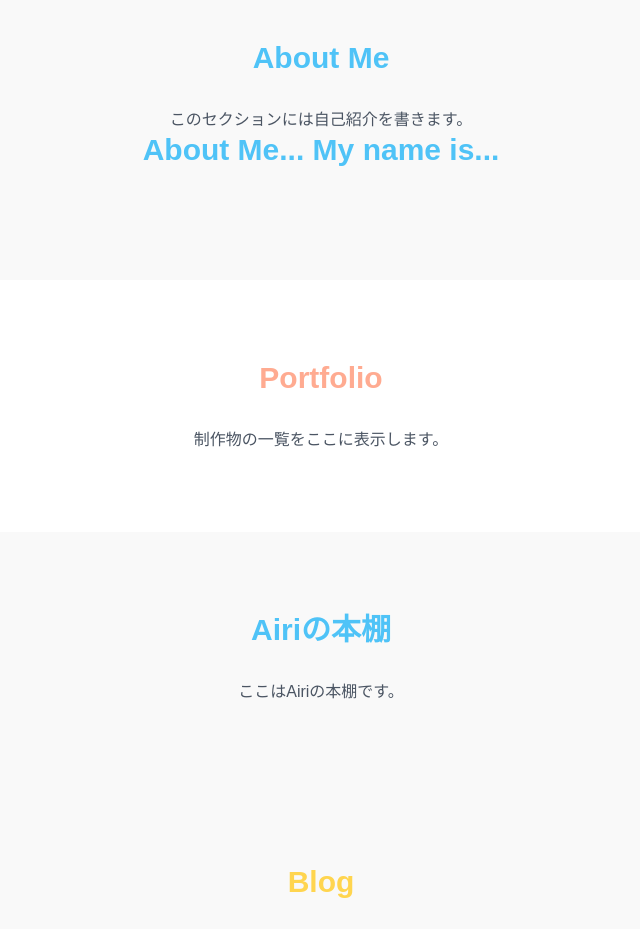
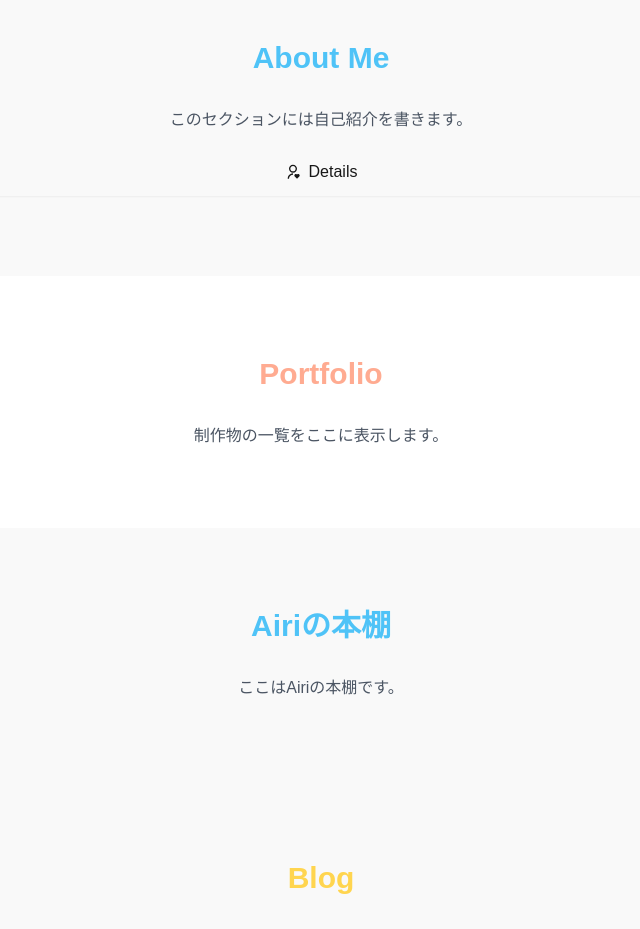
Before and after one commit to AiriNarita/airi-hp, a Next.js app: page / in a window 1280 px wide. Shown: the part 840-1769 px from the top of the page, without its empty margins (319-959 px from the left). Built offline with nearby package versions, Linux system fonts and the light colour scheme.

Commit message:
feat: add about details page

```diff
--- /dev/null
+++ b/app/about/page.tsx
@@ -0,0 +1,18 @@
+import { Footer } from "../components/Footer";
+import { Header } from "../components/Header";
+import { FloatingButtons } from "../components/parts/FloatingButtons";
+import { AboutDetail } from "../components/sections/about/AboutDetail";
+
+
+export default function AboutPage() {
+  return (
+    <div className="min-h-screen">
+    <Header />
+    <FloatingButtons />
+    <div className="min-h-screen py-20 px-8">
+      <AboutDetail />
+    </div>
+    <Footer />
+    </div>
+  );
+}
--- /dev/null
+++ b/app/components/parts/Botton.tsx
@@ -0,0 +1,109 @@
+/**
+ * ボタン共通コンポーネント
+ */
+import Link from "next/link";
+import { IconType } from "react-icons";
+
+/**
+ * ボタンのプロパティ
+ * href: リンク先
+ * label: ラベル
+ * children: 子要素
+ * icon: アイコン
+ * className: クラス名
+ * target: ターゲット
+ * rel: リレーション
+ * variant: バリエーション
+ * onClick: クリックイベント
+ * type: タイプ
+ */
+interface ButtonProps {
+    href?: string;
+    label?: string;
+    children?: React.ReactNode;
+    icon?: IconType;
+    className?: string;
+    target?: string;
+    rel?: string;
+    variant?: 'default' | 'primary' | 'secondary';
+    onClick?: () => void;
+    type?: 'button' | 'submit' | 'reset';
+}
+
+const Button: React.FC<ButtonProps> = ({
+    href,
+    children,
+    icon: Icon,
+    className = '',
+    target,
+    rel,
+    variant = 'default',
+    onClick,
+    type = 'button'
+}) => {
+    // スタイルバリエーションの定義
+    const variantClasses = {
+        default: `
+        bg-white/80 hover:bg-white
+        text-primary
+        border border-primary/10 hover:border-primary/20
+        `,
+        primary: `
+        bg-primary/90
+        text-white
+        hover:bg-primary/80
+        `,
+        secondary: `
+        bg-primary/5
+        text-primary
+        hover:bg-primary/10
+        `
+    };
+
+  // 基本スタイルの定義
+  const baseClasses = `
+    inline-block
+    ${variantClasses[variant]}
+    font-zen-maru font-medium
+    py-3 px-6
+    rounded-md
+    transition-all duration-300
+    shadow-sm hover:shadow-md
+    transform hover:-translate-y-0.5
+    flex items-center justify-center
+    align-center
+    w-full
+  `;
+
+  const combinedClasses = `${baseClasses} ${className}`;
+
+  // リンクとして描画
+  if (href) {
+    return (
+      <Link
+        href={href}
+        className={combinedClasses}
+        target={target}
+        rel={rel}
+      >
+        {Icon && <Icon className="mr-2 w-4 h-4" aria-hidden="true" />}
+        {children}
+      </Link>
+    );
+  }
+
+  // ボタンとして描画
+  return (
+    <button
+      className={combinedClasses}
+      onClick={onClick}
+      type={type}
+    >
+      {Icon && <Icon className="mr-2 w-4 h-4" aria-hidden="true" />}
+      {children}
+    </button>
+  );
+};
+
+
+export default Button;
--- a/app/components/FloatingButtons.tsx
+++ b/app/components/parts/FloatingButtons.tsx
@@ -1,5 +1,5 @@
 import Link from "next/link";
-import { SOCIAL_LINKS } from "./constants/navigation";
+import { SOCIAL_LINKS } from "../constants/navigation";
 
 /**
  * ソーシャルリンクのフローティングボタン
--- a/app/components/sections/about/About.tsx
+++ b/app/components/sections/about/About.tsx
@@ -1,5 +1,6 @@
 import { styles } from "@/app/styles/common";
-import { AboutDetail } from "./AoutDetail";
+import Button from "../../parts/Botton";
+import { RiUserHeartLine } from "react-icons/ri";
 
 export const About = () => {
     return <>
@@ -9,6 +10,17 @@ export const About = () => {
         <p className={styles.paragraph}>
           このセクションには自己紹介を書きます。
         </p>
-        <AboutDetail />
+        <div className="flex justify-center">
+        <Button
+        href="/about"
+        variant="secondary"
+        className="mt-4 w-52"
+        icon={RiUserHeartLine}
+        target="_blank"
+        rel="noopener noreferrer"
+        >
+          Details
+        </Button>
+        </div>
     </>
 };
--- a/app/components/sections/about/AoutDetail.tsx
+++ b/app/components/sections/about/AboutDetail.tsx
@@ -1,9 +1,9 @@
 import { styles } from "@/app/styles/common"
 
 export const AboutDetail = () => {
-    return <>
+    return <div id="aboutDetail">
         <h2 className={`${styles.heading.base} ${styles.heading.blue}`}>
           About Me... My name is...
         </h2>
-    </>
+    </div>
 }
--- a/app/page.tsx
+++ b/app/page.tsx
@@ -1,5 +1,5 @@
 import { Header } from './components/Header';
-import { FloatingButtons } from './components/FloatingButtons';
+import { FloatingButtons } from './components/parts/FloatingButtons';
 import { metadata } from './metadata';
 import { Footer } from './components/Footer';
 import { Section } from './components/Section';
```
